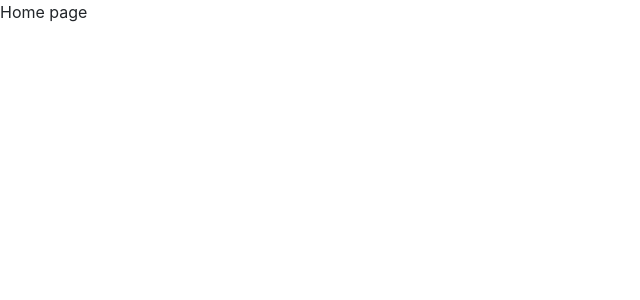
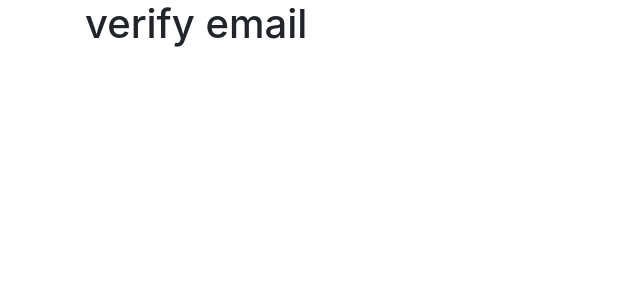
Before and after one commit to mitchellpottratz/JobSwipe-React, a React (Create React App) app: page /verify-email in a window 1280 px wide. Shown: the top 300 px of the page, without its empty margins (0-640 px from the left). Built offline with nearby package versions, Linux system fonts and the light colour scheme.

Commit message:
created a component to verify email addresses

```diff
--- a/src/App.js
+++ b/src/App.js
@@ -9,6 +9,7 @@ import { Container } from 'react-bootstrap';
 
 // component imports
 import Register from './components/authentication/Register.js';
+import VerifyEmail from './components/authentication/VerifyEmail.js';
 
 // CSS
 import './App.css';
@@ -29,6 +30,13 @@ class App extends React.Component {
               </Container>
             </Route>
 
+            {/* Verify Email Address */}
+            <Route path="/verify-email">
+              <Container>
+                <VerifyEmail />
+              </Container>
+            </Route>
+
             {/* Home */}
             <Route path="/">
               Home page
--- a/src/components/authentication/Register.js
+++ b/src/components/authentication/Register.js
@@ -121,7 +121,7 @@ class Register extends React.Component {
 		// to confirm their email address
 		if (this.state.hasRegistered) {
 			return (
-				<h1>Please Confirm Your Email Address</h1>
+				<h2 className="text-center mt-4">Confirm Your Email Address</h2>
 			)
 		}
 
--- /dev/null
+++ b/src/components/authentication/VerifyEmail.js
@@ -0,0 +1,22 @@
+import React from 'react';
+
+
+class VerifyEmail extends React.Component {
+
+    constructor(props) {
+        super(props);
+
+        this.state = {
+
+        }
+    }
+
+    render() {
+        return (
+            <h1>verify email</h1>
+        )
+    }
+}
+
+
+export default VerifyEmail;
```
